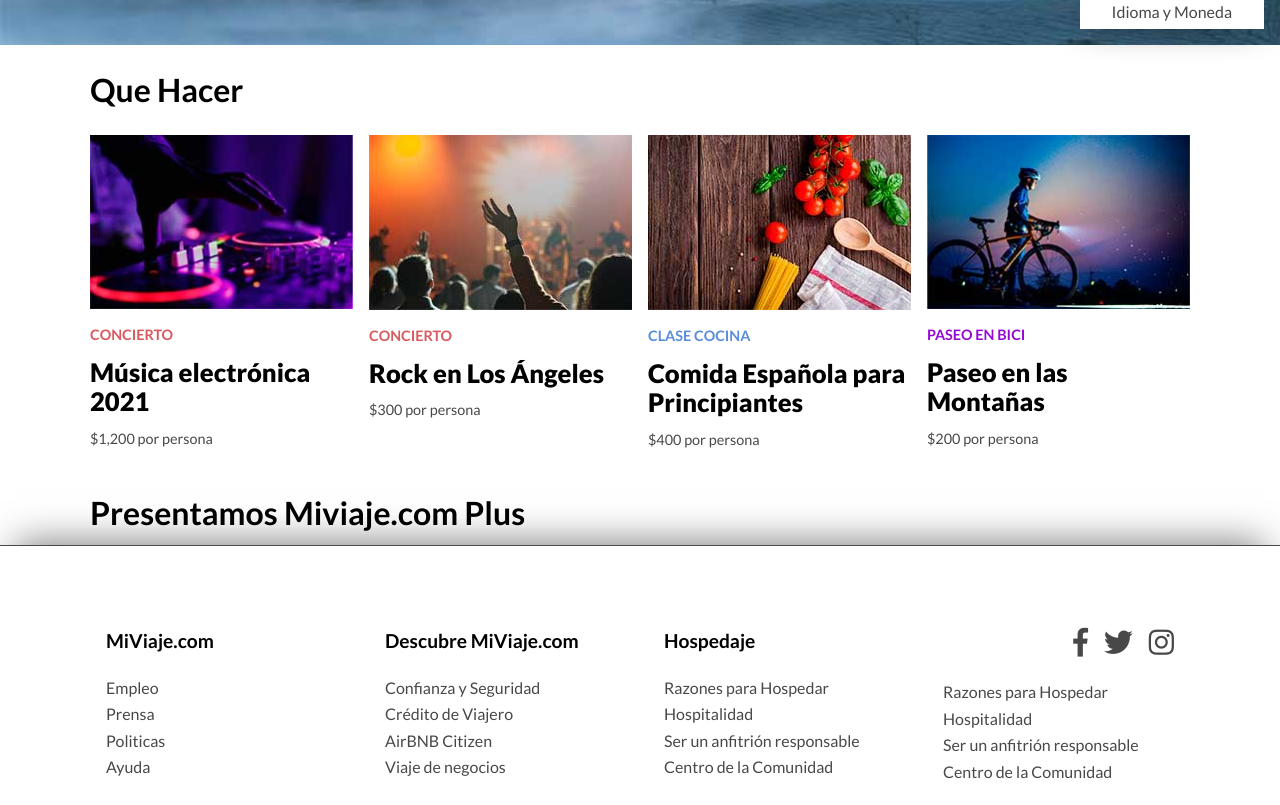
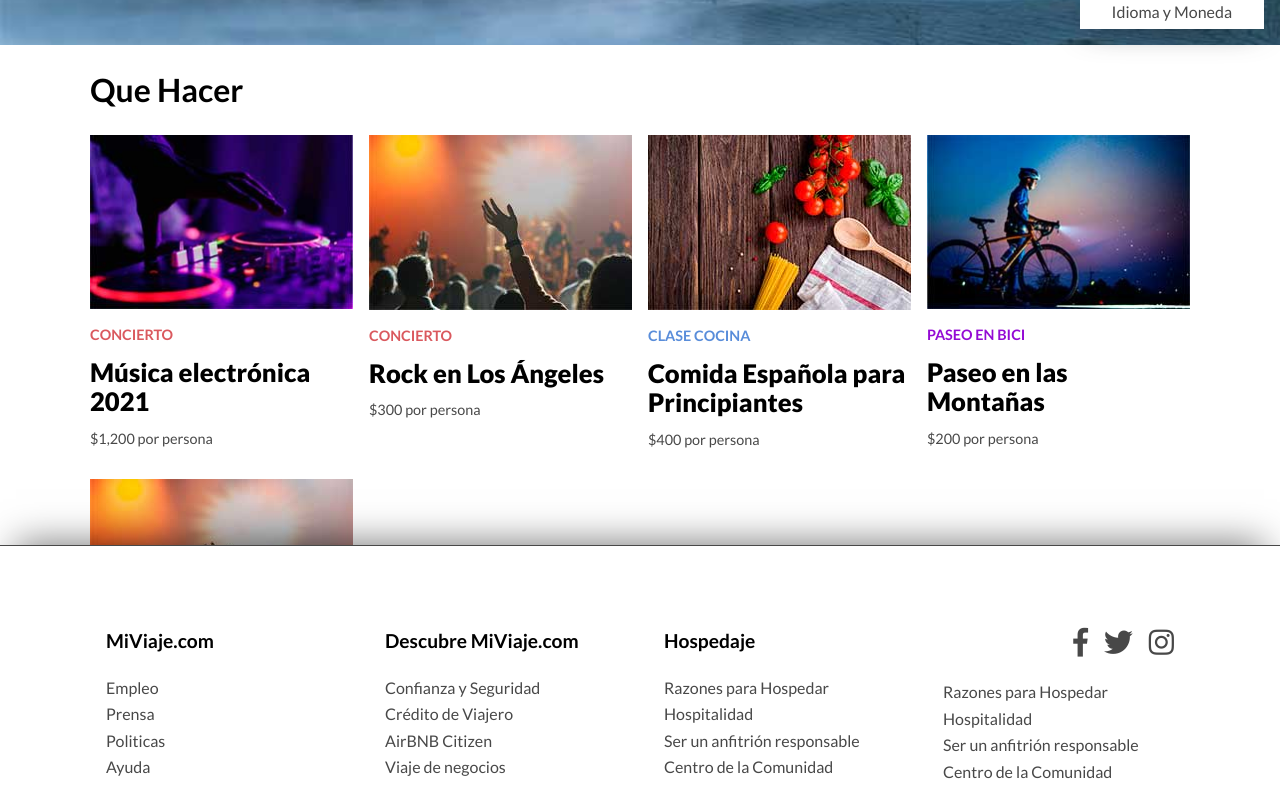
Before and after one commit to contactofernando/javascriptDOM, a plain HTML site: page index.html in a window 1280 px wide. Shown: the part 755-1560 px from the top of the page. Drawn offline with nearby package versions, Linux system fonts and the light colour scheme.

Commit message:
Scripting the DOM, agregar elementos HTML con js

```diff
--- a/index.html
+++ b/index.html
@@ -246,7 +246,7 @@
     <!-- <script src="js/06-scripts.js"></script> -->
     <!-- <script src="js/07-scripts.js"></script> -->
     <!-- <script src="js/08-scripts.js"></script> -->
-    <script src="js/09-scripts.js"></script>
+    <!-- <script src="js/09-scripts.js"></script> -->
     <script src="js/10-scripts.js"></script>
     <script src="js/11-scripts.js"></script>
 </body>
--- a/js/10-scripts.js
+++ b/js/10-scripts.js
@@ -0,0 +1,61 @@
+const enlace = document.createElement('A');
+
+//Agregandole el texto.-..
+enlace.textContent = 'Nuevo Enlace';
+
+//Añadiendo href...(añadiendo elemento)
+enlace.href = '/nuevo-enlace';
+
+console.log(enlace);
+
+enlace.target = "_blank";
+
+enlace.setAttribute('data-enlace', 'nuevo-enlace');
+
+enlace.classList.add('alguna-clase');
+
+//Donde mostrarlo? SELECCIONAR NAVEGACION
+const navegacion = document.querySelector('.navegacion');
+// console.log(navegacion.children);
+navegacion.insertBefore(enlace, navegacion.children[1]);
+
+
+// Crear un CARD de forma dinamica
+
+const parrafo1 = document.createElement('P');
+parrafo1.textContent = 'Concierto';
+parrafo1.classList.add('categoria', 'concierto');
+
+const parrafo2 = document.createElement('P');
+parrafo2.textContent = 'Concierto de Rock';
+parrafo2.classList.add('titulo');
+
+
+const parrafo3 = document.createElement('P');
+parrafo3.textContent = '$800 por persona';
+parrafo3.classList.add('precio');
+
+// Crear un DIV con la clase de info
+const info = document.createElement('div');
+info.classList.add('info');
+info.appendChild(parrafo1);
+info.appendChild(parrafo2);
+info.appendChild(parrafo3);
+// Crear la Imagen
+const imagen = document.createElement('img');
+imagen.src = 'img/hacer2.jpg';
+imagen.alt = 'Texto Alternativo';
+
+// Crear el Card
+const card = document.createElement('div');
+card.classList.add('card');
+
+// Asignar la imagen
+card.appendChild(imagen);
+
+// Asignar Info
+card.appendChild(info);
+
+// Insertar en el HTML
+const contenedor = document.querySelector('.hacer .contenedor-cards');
+contenedor.appendChild(card);
```
